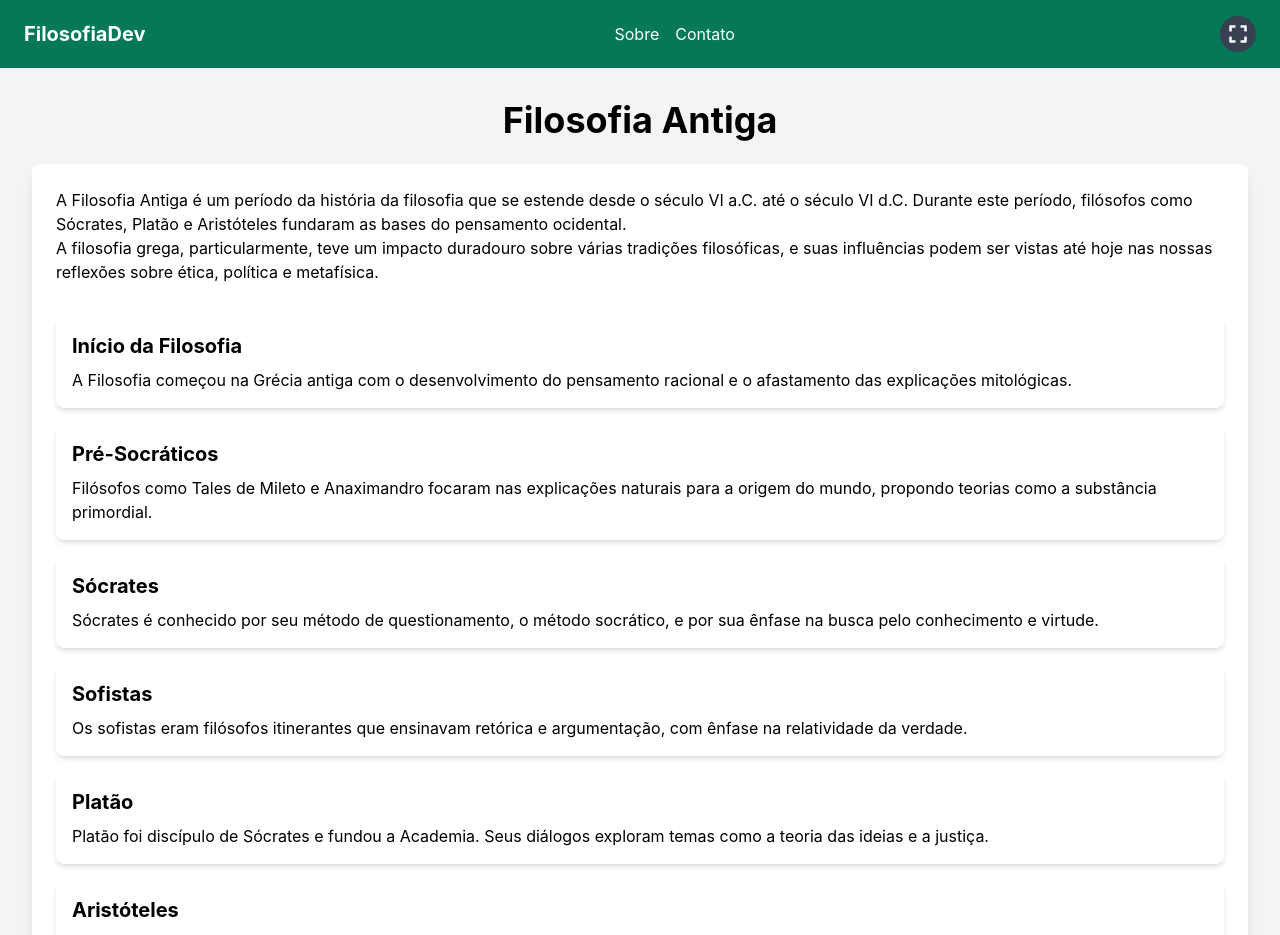
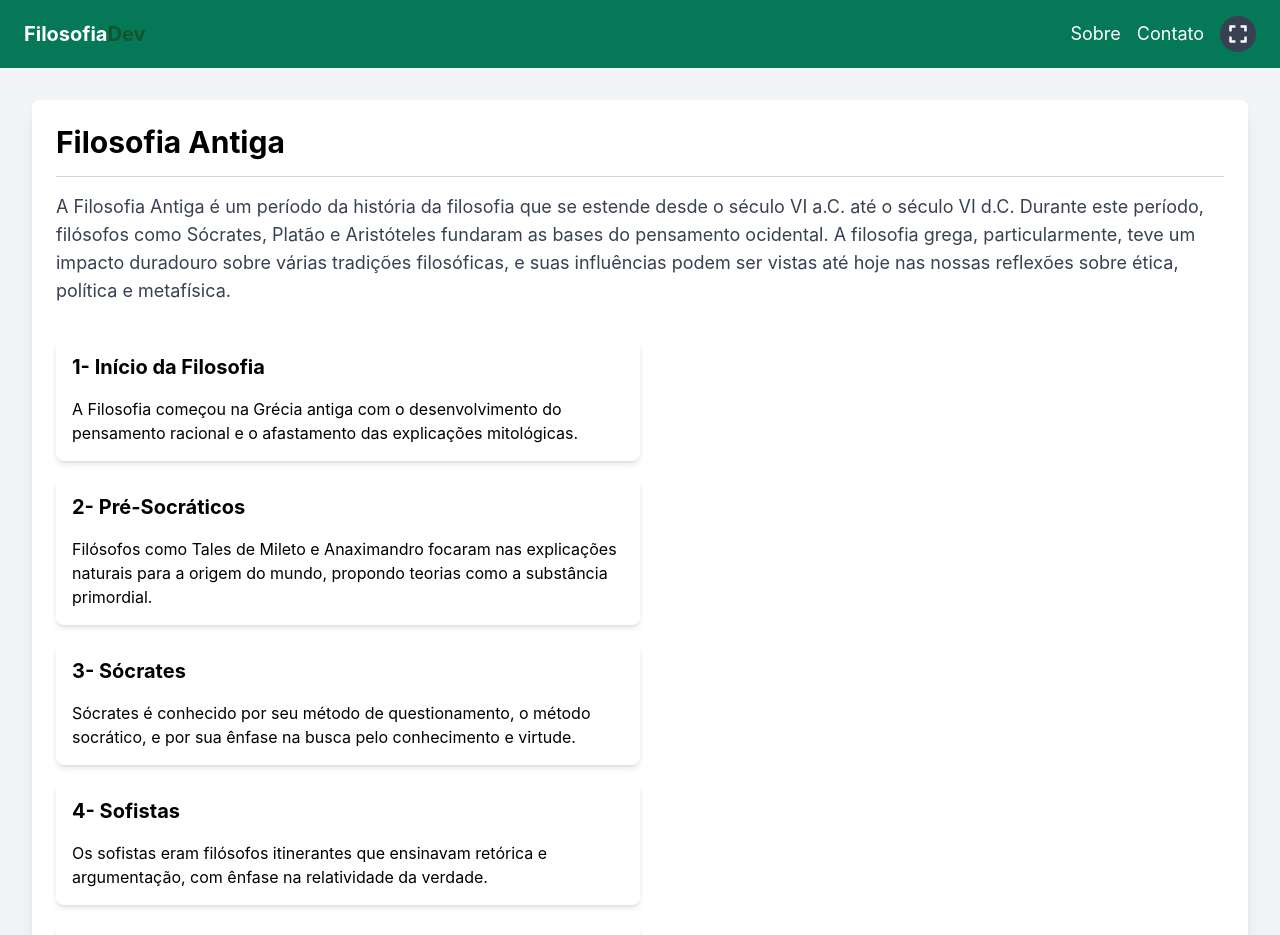
Before and after one commit to gabriellima-wav/filosofia-dev, a React (Vite) app: page /filosofia-antiga in a window 1280 px wide. Shown: the top 935 px of the page. Built offline with nearby package versions, Linux system fonts and the light colour scheme.

Commit message:
moduleWrapper

```diff
--- a/src/components/Header.tsx
+++ b/src/components/Header.tsx
@@ -6,13 +6,14 @@ export default function Header() {
     <header className="bg-emerald-700 text-white py-4 px-6">
       <div className="container mx-auto flex justify-between items-center">
         <Link to="/" className="text-xl font-bold hover:text-emerald-50">
-          FilosofiaDev
+          Filosofia
+          <span className="text-green-900">Dev</span>
         </Link>
-        <nav className="flex gap-4">
-          <a href="sobre" className="hover:text-emerald-300">
+        <nav className="flex gap-4 ml-auto">
+          <a href="sobre" className="text-lg hover:text-emerald-300">
             Sobre
           </a>
-          <a href="contato" className="hover:text-emerald-300">
+          <a href="contato" className="text-lg hover:text-emerald-300">
             Contato
           </a>
         </nav>
--- /dev/null
+++ b/src/components/ModuleWrapper.tsx
@@ -0,0 +1,29 @@
+import React from "react";
+
+interface ModuleWrapperProps {
+  title: string;
+  description: string;
+  children: React.ReactNode;
+}
+
+const ModuleWrapper: React.FC<ModuleWrapperProps> = ({
+  title,
+  description,
+  children,
+}) => {
+  return (
+    <div className="min-h-screen flex flex-col bg-gray-100">
+      <main className="flex-grow p-8">
+        <div className="bg-white p-6 rounded-lg shadow-lg">
+          <h1 className="text-3xl font-bold mb-4">{title}</h1>
+          <hr className="block w-full border-t border-gray-300 mb-4" />
+          <p className="text-lg text-gray-700 mb-6">{description}</p>
+
+          <div>{children}</div>
+        </div>
+      </main>
+    </div>
+  );
+};
+
+export default ModuleWrapper;
--- a/src/index.css
+++ b/src/index.css
@@ -5,3 +5,11 @@
 html {
   font-family: 'Inter', sans-serif;
 }
+
+.bg-atenas-background {
+  background-image: url('public\atenas.jpg');
+  background-size: cover;
+  background-position: center;
+  background-repeat: no-repeat;
+  height: 100vh;
+}
--- a/src/pages/HomePage.tsx
+++ b/src/pages/HomePage.tsx
@@ -11,7 +11,8 @@ export default function HomePage() {
     <>
       <main className="flex flex-col items-center justify-center min-h-screen p-8">
         <h1 className="text-4xl font-bold mb-4 text-center">
-          Bem-vindo ao FilosofiaDev!
+          Bem-vindo ao Filosofia
+          <span className="text-green-900">Dev</span>!
         </h1>
         <p className="text-center mb-8">
           Explore ideias, conceitos e textos que transformaram a história do
--- a/src/pages/filosofia/FilosofiaAntigaPage.tsx
+++ b/src/pages/filosofia/FilosofiaAntigaPage.tsx
@@ -1,32 +1,23 @@
 import React from "react";
-import FilosofiaPageLayout from "./FilosofiaPageLayout";
+import ModuleWrapper from "../../components/ModuleWrapper";
 
 const FilosofiaAntigaPage: React.FC = () => {
   return (
-    <FilosofiaPageLayout title="Filosofia Antiga">
-      <p>
-        A Filosofia Antiga é um período da história da filosofia que se estende
-        desde o século VI a.C. até o século VI d.C. Durante este período,
-        filósofos como Sócrates, Platão e Aristóteles fundaram as bases do
-        pensamento ocidental.
-      </p>
-      <p>
-        A filosofia grega, particularmente, teve um impacto duradouro sobre
-        várias tradições filosóficas, e suas influências podem ser vistas até
-        hoje nas nossas reflexões sobre ética, política e metafísica.
-      </p>
-
+    <ModuleWrapper
+      title="Filosofia Antiga"
+      description="A Filosofia Antiga é um período da história da filosofia que se estende desde o século VI a.C. até o século VI d.C. Durante este período, filósofos como Sócrates, Platão e Aristóteles fundaram as bases do pensamento ocidental. A filosofia grega, particularmente, teve um impacto duradouro sobre várias tradições filosóficas, e suas influências podem ser vistas até hoje nas nossas reflexões sobre ética, política e metafísica."
+    >
       <div className="mt-8 space-y-4">
-        <div className="bg-white rounded-lg shadow-md p-4 hover:shadow-lg transition-all">
-          <h3 className="text-xl font-bold mb-2">Início da Filosofia</h3>
+        <div className="bg-white rounded-lg shadow-md p-4 hover:shadow-lg hover:scale-105 transition-all w-[50%]">
+          <h3 className="text-xl font-bold mb-4">1- Início da Filosofia</h3>
           <p>
             A Filosofia começou na Grécia antiga com o desenvolvimento do
             pensamento racional e o afastamento das explicações mitológicas.
           </p>
         </div>
 
-        <div className="bg-white rounded-lg shadow-md p-4 hover:shadow-lg transition-all">
-          <h3 className="text-xl font-bold mb-2">Pré-Socráticos</h3>
+        <div className="bg-white rounded-lg shadow-md p-4 hover:shadow-lg hover:scale-105 transition-all w-[50%]">
+          <h3 className="text-xl font-bold mb-4">2- Pré-Socráticos</h3>
           <p>
             Filósofos como Tales de Mileto e Anaximandro focaram nas explicações
             naturais para a origem do mundo, propondo teorias como a substância
@@ -34,63 +25,63 @@ const FilosofiaAntigaPage: React.FC = () => {
           </p>
         </div>
 
-        <div className="bg-white rounded-lg shadow-md p-4 hover:shadow-lg transition-all">
-          <h3 className="text-xl font-bold mb-2">Sócrates</h3>
+        <div className="bg-white rounded-lg shadow-md p-4 hover:shadow-lg hover:scale-105 transition-all w-[50%]">
+          <h3 className="text-xl font-bold mb-4">3- Sócrates</h3>
           <p>
             Sócrates é conhecido por seu método de questionamento, o método
             socrático, e por sua ênfase na busca pelo conhecimento e virtude.
           </p>
         </div>
 
-        <div className="bg-white rounded-lg shadow-md p-4 hover:shadow-lg transition-all">
-          <h3 className="text-xl font-bold mb-2">Sofistas</h3>
+        <div className="bg-white rounded-lg shadow-md p-4 hover:shadow-lg hover:scale-105 transition-all w-[50%]">
+          <h3 className="text-xl font-bold mb-4">4- Sofistas</h3>
           <p>
             Os sofistas eram filósofos itinerantes que ensinavam retórica e
             argumentação, com ênfase na relatividade da verdade.
           </p>
         </div>
 
-        <div className="bg-white rounded-lg shadow-md p-4 hover:shadow-lg transition-all">
-          <h3 className="text-xl font-bold mb-2">Platão</h3>
+        <div className="bg-white rounded-lg shadow-md p-4 hover:shadow-lg hover:scale-105 transition-all w-[50%]">
+          <h3 className="text-xl font-bold mb-4">5- Platão</h3>
           <p>
             Platão foi discípulo de Sócrates e fundou a Academia. Seus diálogos
             exploram temas como a teoria das ideias e a justiça.
           </p>
         </div>
 
-        <div className="bg-white rounded-lg shadow-md p-4 hover:shadow-lg transition-all">
-          <h3 className="text-xl font-bold mb-2">Aristóteles</h3>
+        <div className="bg-white rounded-lg shadow-md p-4 hover:shadow-lg hover:scale-105 transition-all w-[50%]">
+          <h3 className="text-xl font-bold mb-4">6- Aristóteles</h3>
           <p>
             Aristóteles, discípulo de Platão, fundou o Liceu e é conhecido por
             suas contribuições em lógica, ética, política e metafísica.
           </p>
         </div>
 
-        <div className="bg-white rounded-lg shadow-md p-4 hover:shadow-lg transition-all">
-          <h3 className="text-xl font-bold mb-2">Epicurismo</h3>
+        <div className="bg-white rounded-lg shadow-md p-4 hover:shadow-lg hover:scale-105 transition-all w-[50%]">
+          <h3 className="text-xl font-bold mb-4">7- Epicurismo</h3>
           <p>
             Epicurismo é uma filosofia que prega a busca pelo prazer como bem
             supremo, enfatizando a moderação e a amizade.
           </p>
         </div>
 
-        <div className="bg-white rounded-lg shadow-md p-4 hover:shadow-lg transition-all">
-          <h3 className="text-xl font-bold mb-2">Estoicismo</h3>
+        <div className="bg-white rounded-lg shadow-md p-4 hover:shadow-lg hover:scale-105 transition-all w-[50%]">
+          <h3 className="text-xl font-bold mb-4">8- Estoicismo</h3>
           <p>
             O estoicismo é uma filosofia que ensina a viver em harmonia com a
             natureza e a aceitar o destino com serenidade.
           </p>
         </div>
 
-        <div className="bg-white rounded-lg shadow-md p-4 hover:shadow-lg transition-all">
-          <h3 className="text-xl font-bold mb-2">Ceticismo</h3>
+        <div className="bg-white rounded-lg shadow-md p-4 hover:shadow-lg hover:scale-105 transition-all w-[50%]">
+          <h3 className="text-xl font-bold mb-4">9- Ceticismo</h3>
           <p>
             O ceticismo questiona a possibilidade de conhecimento absoluto,
             defendendo a dúvida como ferramenta para alcançar a sabedoria.
           </p>
         </div>
       </div>
-    </FilosofiaPageLayout>
+    </ModuleWrapper>
   );
 };
 
--- a/src/pages/filosofia/FilosofiaMedievalPage.tsx
+++ b/src/pages/filosofia/FilosofiaMedievalPage.tsx
@@ -1,20 +1,17 @@
 import React from "react";
-import FilosofiaPageLayout from "./FilosofiaPageLayout";
+import ModuleWrapper from "../../components/ModuleWrapper"; // Importe o ModuleWrapper
 
 const FilosofiaMedievalPage: React.FC = () => {
   return (
-    <FilosofiaPageLayout title="Filosofia Medieval">
-      <p>
-        A Filosofia Medieval é uma fase da filosofia que se desenvolveu
-        principalmente durante a Idade Média. Filósofos como Santo Agostinho e
-        Tomás de Aquino foram figuras centrais nesta época, tentando reconciliar
-        a fé cristã com o pensamento filosófico grego.
-      </p>
+    <ModuleWrapper
+      title="Filosofia Medieval"
+      description="A Filosofia Medieval é uma fase da filosofia que se desenvolveu principalmente durante a Idade Média. Filósofos como Santo Agostinho e Tomás de Aquino foram figuras centrais nesta época, tentando reconciliar a fé cristã com o pensamento filosófico grego."
+    >
       <p>
         A filosofia medieval é marcada por um forte enfoque em questões
         teológicas, como a relação entre razão e fé.
       </p>
-    </FilosofiaPageLayout>
+    </ModuleWrapper>
   );
 };
 
--- a/src/pages/filosofia/FilosofiaModernaPage.tsx
+++ b/src/pages/filosofia/FilosofiaModernaPage.tsx
@@ -1,21 +1,18 @@
 import React from "react";
-import FilosofiaPageLayout from "./FilosofiaPageLayout";
+import ModuleWrapper from "../../components/ModuleWrapper"; // Importe o ModuleWrapper
 
 const FilosofiaModernaPage: React.FC = () => {
   return (
-    <FilosofiaPageLayout title="Filosofia Moderna">
-      <p>
-        A Filosofia Moderna surgiu no século XVII e se estendeu até o século
-        XIX. Esse período é marcado por uma busca pela razão, pela ciência e
-        pela liberdade humana. Filósofos como René Descartes, Immanuel Kant e
-        John Locke são algumas das figuras mais importantes dessa época.
-      </p>
+    <ModuleWrapper
+      title="Filosofia Moderna"
+      description="A Filosofia Moderna surgiu no século XVII e se estendeu até o século XIX. Esse período é marcado por uma busca pela razão, pela ciência e pela liberdade humana. Filósofos como René Descartes, Immanuel Kant e John Locke são algumas das figuras mais importantes dessa época."
+    >
       <p>
         A filosofia moderna trouxe à tona temas como empirismo, racionalismo e o
         questionamento sobre a existência de Deus, abrindo caminho para a
         ciência moderna e a teoria política.
       </p>
-    </FilosofiaPageLayout>
+    </ModuleWrapper>
   );
 };
 
--- a/src/pages/filosofia/FilosofiaPageLayout.tsx
+++ /dev/null
@@ -1,21 +0,0 @@
-import React from "react";
-interface FilosofiaPageLayoutProps {
-  title: string;
-  children: React.ReactNode;
-}
-
-const FilosofiaPageLayout: React.FC<FilosofiaPageLayoutProps> = ({
-  title,
-  children,
-}) => {
-  return (
-    <div className="min-h-screen flex flex-col bg-gray-100">
-      <main className="flex-grow p-8">
-        <h1 className="text-4xl font-bold text-center mb-6">{title}</h1>
-        <div className="bg-white p-6 rounded-lg shadow-lg">{children}</div>
-      </main>
-    </div>
-  );
-};
-
-export default FilosofiaPageLayout;
```
Also changed, not shown: src/pages/filosofia/FilosofiaContemporaneaPage.tsx (+6 -8 lines).
